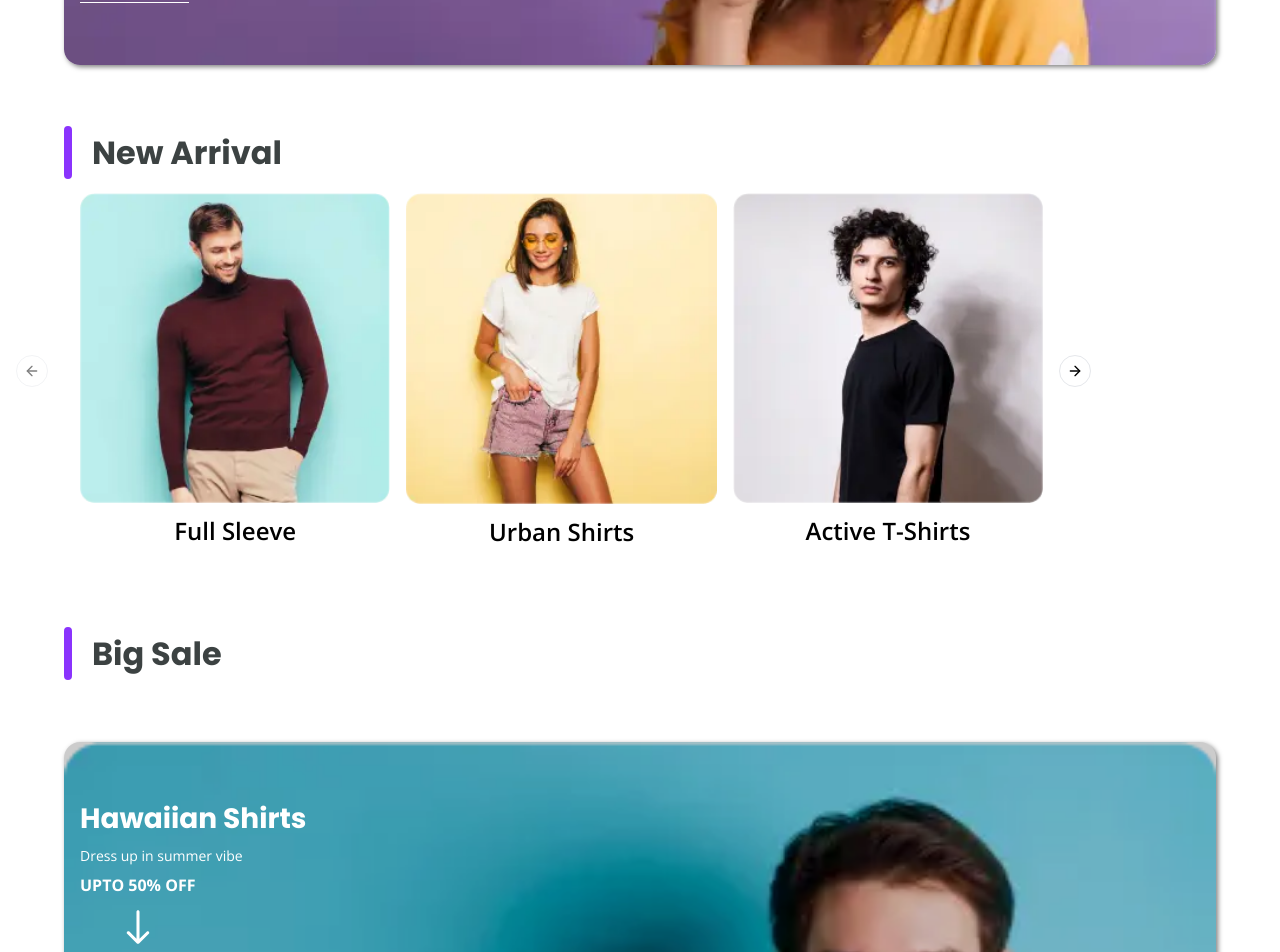
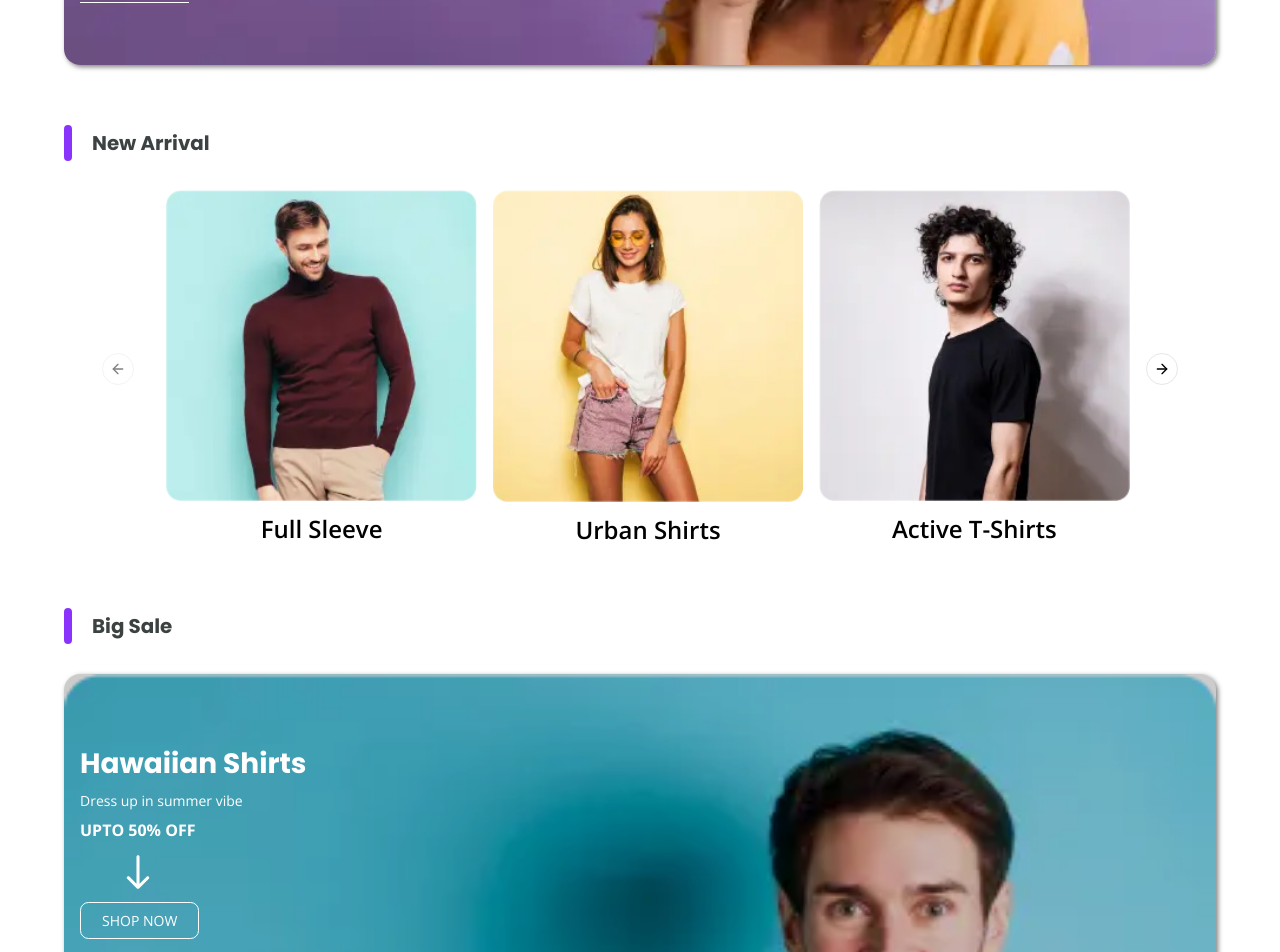
Before and after one commit to RPJ-Overseas-Exim/garment_website, a Next.js app: page / in a window 1280 px wide. Shown: the part 3580-4532 px from the top of the page. Built offline with nearby package versions, Linux system fonts and the light colour scheme; a web font is replaced by a local one.

Commit message:
fixing a bunch of stuff like slider, shop now button, font refactoring,etc etc.

```diff
--- a/app/_components/NewArrival/NewArrival.css
+++ b/app/_components/NewArrival/NewArrival.css
@@ -1,5 +1,5 @@
 .small-slider {
-  margin: 4rem auto;
+  margin: 4em auto;
   display: flex;
   flex-direction: column;
 }
@@ -11,7 +11,7 @@
 }
 
 .small-slider__title {
-  font-size: 2rem;
+  font-size: var(--text-lg);
   font-weight: 700;
   width: 100%;
   margin: auto;
@@ -19,8 +19,7 @@
 }
 
 .small-slider__slides {
-  padding: 1rem 0;
-  margin: auto;
+  margin-inline: auto;
 }
 
 .small-carousel__slide {
@@ -34,3 +33,9 @@
   font-size: 1.5rem;
   font-weight: 600;
 }
+
+@media screen and (--viewport-medium) {
+  .small-slider__title {
+    font-size: var(--text-xl);
+  }
+}
--- a/app/_components/Objective/Objective.css
+++ b/app/_components/Objective/Objective.css
@@ -53,13 +53,13 @@
 }
 
 .objective__button {
-  font-size: 1em;
-  font-weight: 600;
+  font-size: var(--text-xs);
+  font-weight: 700;
   color: var(--text-dark);
   background-color: var(--bg-light);
   width: max-content;
-  padding: 0.3em 0.5em;
-  border-radius: 10px;
+  padding: 0.3em 1em;
+  border-radius: 0.5em;
   cursor: pointer;
 }
 
@@ -88,6 +88,6 @@
   }
 
   .objective__button {
-    font-size: 1.2em;
+    font-size: var(--text-base);
   }
 }
--- a/app/_components/Sales/Sale.css
+++ b/app/_components/Sales/Sale.css
@@ -3,7 +3,7 @@
 }
 
 .sale {
-  margin-block: 4rem;
+  margin-top: 2em;
   display: grid;
   grid-template-areas:
     "a"
@@ -51,19 +51,20 @@
   font-weight: 700;
 }
 
-.shop-now--button.sale__shop-now {
+.sale__shop-now {
   padding: 0.5em 1.5em;
   background-color: transparent;
   border: 1px solid white;
+  border-radius: 0.6em;
   color: white;
   font-weight: 400;
   font-size: var(--text-sm);
   text-transform: uppercase;
 }
 
-.shop-now--button.sale__shop-now :hover,
-.shop-now--button.sale__shop-now :focus,
-.shop-now--button.sale__shop-now :active {
+.sale__shop-now :hover,
+.sale__shop-now :focus,
+.sale__shop-now :active {
   background-color: transparent;
 }
 
--- a/app/_components/Sales/Sale.tsx
+++ b/app/_components/Sales/Sale.tsx
@@ -81,10 +81,7 @@ export default function Sale() {
 
                 <IoIosArrowRoundDown className="text-6xl mx-7" />
 
-                <Link
-                  href={card.link}
-                  className="shop-now--button sale__shop-now"
-                >
+                <Link href={card.link} className="sale__shop-now">
                   Shop Now
                 </Link>
               </div>
--- a/libs/components/Slider/Slider.css
+++ b/libs/components/Slider/Slider.css
@@ -0,0 +1,6 @@
+.small-carousel {
+  margin-inline: auto;
+  width: 100%;
+  max-width: 85%;
+  margin-top: 2em;
+}
--- a/libs/components/Slider/Slider.tsx
+++ b/libs/components/Slider/Slider.tsx
@@ -9,8 +9,7 @@ import {
 import type { sliderImages } from "@/libs/utils/customTypes";
 import Image from "next/image";
 import Link from "next/link";
-
-import React from "react";
+import "./Slider.css";
 
 export default function Slider({
   classname,
@@ -24,7 +23,7 @@ export default function Slider({
       opts={{
         align: "start",
       }}
-      className="w-full max-w-[85%]"
+      className="small-carousel"
     >
       {/* element which contain the slides */}
       <CarouselContent className={classname}>
```
